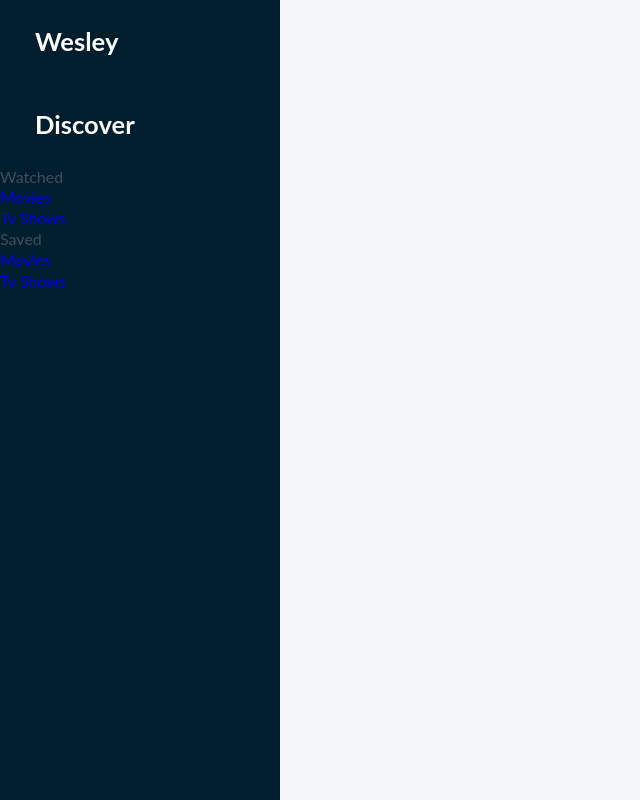
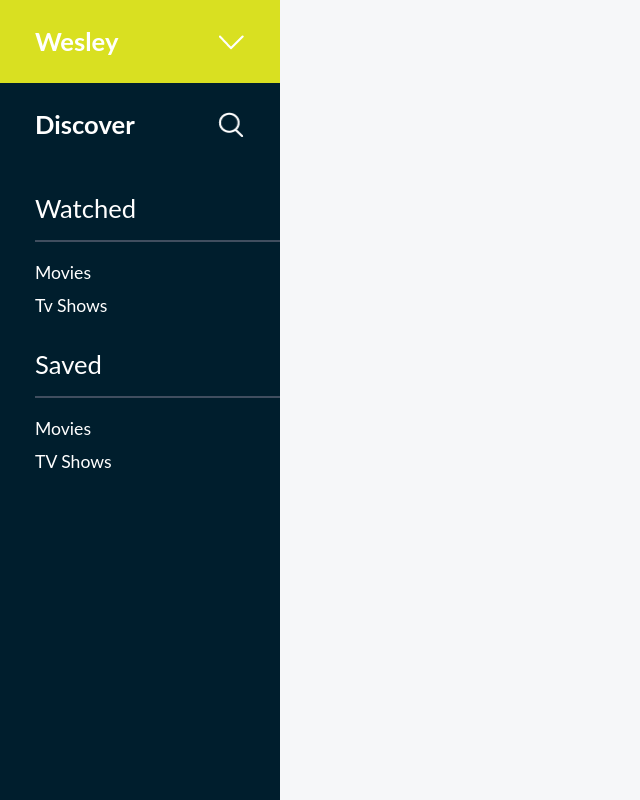
Before and after one commit to rajivlodhia/cord-tech-challenge, a React (Vite) app: page / in a window 1280 px wide. Shown: the whole page, without its empty margins (0-640 px from the left). Built offline with nearby package versions, Linux system fonts and the light colour scheme.

Commit message:
Style the side navbar

```diff
--- a/src/components/sidenavbar/index.tsx
+++ b/src/components/sidenavbar/index.tsx
@@ -1,6 +1,6 @@
 import styled, { css } from "styled-components";
 import { NavLink as Link } from "react-router-dom";
-import arrow from "../../images/arrow-icon.png";
+import Arrow from "../../images/arrow-icon.png";
 import SearchWhite from "../../images/search-icon-white.png";
 
 import * as colors from "../../colors";
@@ -19,7 +19,7 @@ const SideNavBar = () => {
                 // exact
             >
                 Wesley
-                <NavIcon></NavIcon>
+                <NavIcon src={Arrow} alt="Down arrow icon" />
             </SideNavMainLink>
             <SideNavMainLink
                 className="menu_nav_link"
@@ -27,8 +27,14 @@ const SideNavBar = () => {
                 // activeClassName="active"
             >
                 Discover
-                <NavIcon></NavIcon>
+                <NavIcon
+                    src={SearchWhite}
+                    alt="Search icon"
+                    width={28}
+                    height={28}
+                ></NavIcon>
             </SideNavMainLink>
+
             <SideNavHeader>
                 <HeaderText>Watched</HeaderText>
             </SideNavHeader>
@@ -46,6 +52,7 @@ const SideNavBar = () => {
             >
                 Tv Shows
             </NavLink>
+
             <SideNavHeader>
                 <HeaderText>Saved</HeaderText>
             </SideNavHeader>
@@ -61,7 +68,7 @@ const SideNavBar = () => {
                 to="/saved/tv-shows"
                 // activeClassName="active"
             >
-                Tv Shows
+                TV Shows
             </NavLink>
         </SideNavBarCont>
     );
@@ -79,23 +86,39 @@ const SideNavBarCont = styled.div`
 
 const SideNavMainLink = styled(Link)`
     position: relative;
-    display: block;
+    display: flex;
+    justify-content: space-between;
+    align-items: center;
     padding: 25px 35px;
     font-size: 1.6em;
     font-weight: 700;
     color: white;
+
+    &[aria-current="page"] {
+        background-color: ${colors.primaryColor};
+    }
 `;
 
-const NavIcon = styled.div`
-    position: absolute;
-    right: 35px;
-    top: 50%;
+const NavIcon = styled.img``;
+
+const SideNavHeader = styled.p`
+    color: #fff;
+    font-size: 1.6em;
+    margin-left: 35px;
+    margin-bottom: 15px;
+    padding: 25px 0 15px 0;
+    border-bottom: 2px solid ${colors.fontColor};
 `;
-
-const SideNavHeader = styled.div``;
 
 const HeaderText = styled.div``;
 
 const NavLink = styled(Link)`
+    font-size: 1.1em;
     display: block;
+    color: #fff;
+    padding: 5px 0 5px 35px;
+
+    &:hover {
+        background-color: ${colors.sideNavBarHover};
+    }
 `;
```
